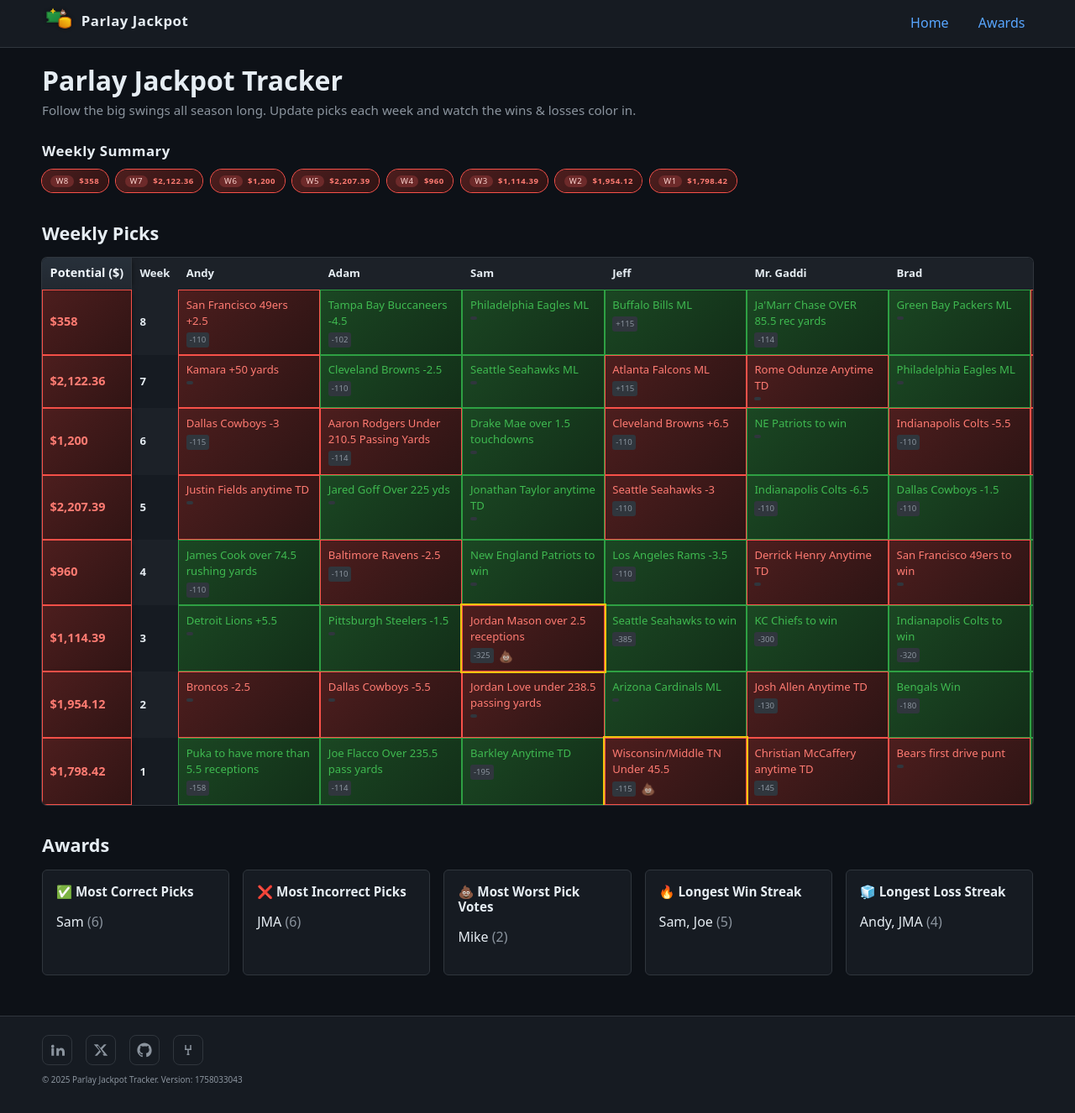
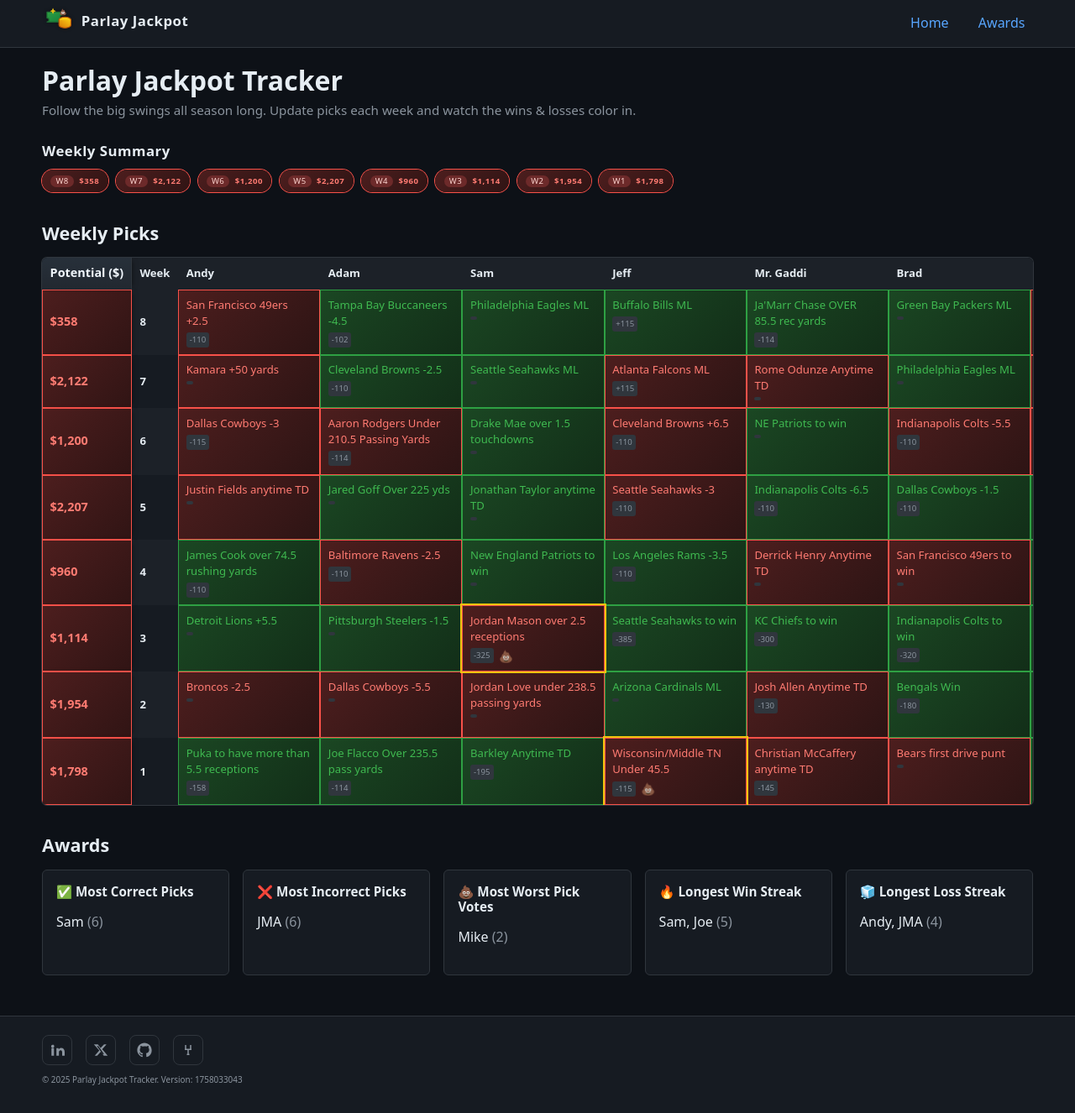
Before and after one commit to jeffmiller00/parlay_jackpot, a Jekyll site: the page built from index.markdown, in a window 1280 px wide. Shown: the whole page at 84% size. Built offline with Jekyll 4.4.1, drawn with Linux system fonts in a browser that asks for light colours.

Commit message:
Round to the nearest dollar...

```diff
--- a/_data/weeks.yml
+++ b/_data/weeks.yml
@@ -55,7 +55,7 @@ weeks:
         worst: false
         odds: ""
   - week: 7
-    total_potential: 2122.36
+    total_potential: 2122
     picks:
       andy:
         pick: Kamara +50 yards
@@ -161,7 +161,7 @@ weeks:
         worst: false
         odds: "-110"
   - week: 5
-    total_potential: 2207.39
+    total_potential: 2207
     picks:
       andy:
         pick: Justin Fields anytime TD
@@ -267,7 +267,7 @@ weeks:
         worst: false
         odds: "-110"
   - week: 3
-    total_potential: 1114.39
+    total_potential: 1114
     picks:
       andy:
         pick: Detroit Lions  +5.5
@@ -320,7 +320,7 @@ weeks:
         worst: false
         odds: ""
   - week: 2
-    total_potential: 1954.12
+    total_potential: 1954
     picks:
       andy:
         pick: Broncos -2.5
@@ -373,7 +373,7 @@ weeks:
         worst: false
         odds: ""
   - week: 1
-    total_potential: 1798.42
+    total_potential: 1798
     picks:
       andy:
         pick: Puka to have more than 5.5 receptions
```
